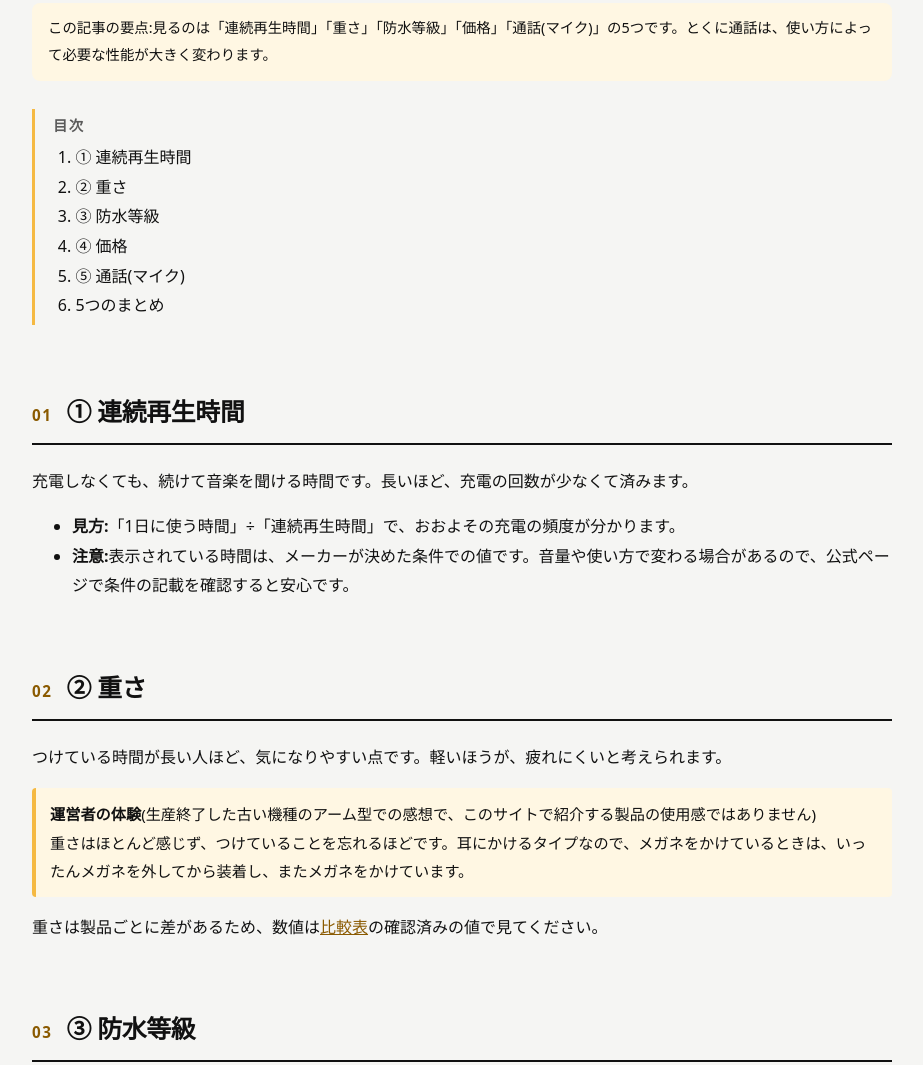
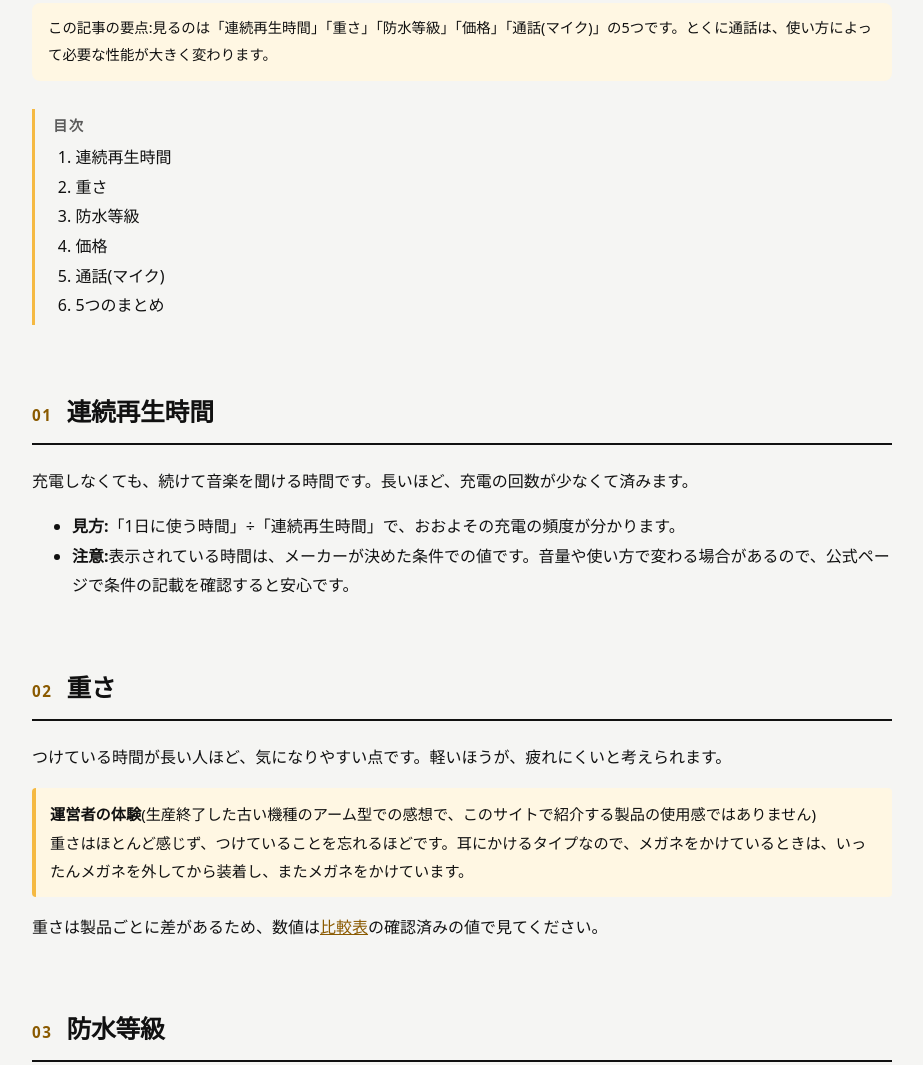
Before and after one commit to gearkurabe/site, an Astro site: page /how-to-choose in a window 1280 px wide. Shown: the part 413-1478 px from the top of the page, without its empty margins (178-1101 px from the left). Built offline with nearby package versions, Linux system fonts and the light colour scheme; Astro itself is replaced by a stand-in of ours.

Commit message:
Add files via upload

```diff
--- a/src/pages/how-to-choose.astro
+++ b/src/pages/how-to-choose.astro
@@ -11,28 +11,28 @@ import Hero from '../components/Hero.astro';
   <nav class="toc" aria-label="目次">
     <p class="toc-title">目次</p>
     <ol>
-      <li><a href="#play">① 連続再生時間</a></li>
-      <li><a href="#weight">② 重さ</a></li>
-      <li><a href="#water">③ 防水等級</a></li>
-      <li><a href="#price">④ 価格</a></li>
-      <li><a href="#mic">⑤ 通話(マイク)</a></li>
+      <li><a href="#play">連続再生時間</a></li>
+      <li><a href="#weight">重さ</a></li>
+      <li><a href="#water">防水等級</a></li>
+      <li><a href="#price">価格</a></li>
+      <li><a href="#mic">通話(マイク)</a></li>
       <li><a href="#summary">5つのまとめ</a></li>
     </ol>
   </nav>
 
-  <h2 class="band" id="play">① 連続再生時間</h2>
+  <h2 class="band" id="play">連続再生時間</h2>
   <p>充電しなくても、続けて音楽を聞ける時間です。長いほど、充電の回数が少なくて済みます。</p>
   <ul>
     <li><strong>見方:</strong>「1日に使う時間」÷「連続再生時間」で、おおよその充電の頻度が分かります。</li>
     <li><strong>注意:</strong>表示されている時間は、メーカーが決めた条件での値です。音量や使い方で変わる場合があるので、公式ページで条件の記載を確認すると安心です。</li>
   </ul>
 
-  <h2 class="band" id="weight">② 重さ</h2>
+  <h2 class="band" id="weight">重さ</h2>
   <p>つけている時間が長い人ほど、気になりやすい点です。軽いほうが、疲れにくいと考えられます。</p>
   <p class="exp"><strong>運営者の体験</strong>(生産終了した古い機種のアーム型での感想で、このサイトで紹介する製品の使用感ではありません)<br>重さはほとんど感じず、つけていることを忘れるほどです。耳にかけるタイプなので、メガネをかけているときは、いったんメガネを外してから装着し、またメガネをかけています。</p>
   <p>重さは製品ごとに差があるため、数値は<a href="/bone-conduction/compare/">比較表</a>の確認済みの値で見てください。</p>
 
-  <h2 class="band" id="water">③ 防水等級</h2>
+  <h2 class="band" id="water">防水等級</h2>
   <p>汗や雨の中で使うなら、確認しておきたい点です。「IPX5」のように書かれる表示で、IPコード(保護等級)と呼ばれます。</p>
   <ul>
     <li><strong>見方:</strong>「IP」のあとに2つの数字が並び、1つ目が防塵(ほこり)、2つ目が防水を表します。数字が大きいほど、保護性能が高くなります。片方を表示しない場合は「X」と書かれます。「IPX5」は、防塵は表示なし、防水が5という意味です。</li>
@@ -42,14 +42,14 @@ import Hero from '../components/Hero.astro';
   </ul>
   <p>IPX6とIPX7は試験の方法が違うため、IPX7が必ずIPX6より水に強い、とは限りません。海水や温泉などで使えるかは、等級だけでは分からないので、製品の取扱説明書で確認してください。</p>
 
-  <h2 class="band" id="price">④ 価格</h2>
+  <h2 class="band" id="price">価格</h2>
   <p>価格は、販売店や時期、ポイント、クーポンで変わります。このサイトの価格は、確認した日付と確認先を添えた「参考価格」です。購入前に、販売ページで必ずご確認ください。</p>
   <ul>
-    <li>初めて買うときは、まず予算を決めて、その範囲で、①〜③と⑤を比べると選びやすくなります。</li>
+    <li>初めて買うときは、まず予算を決めて、その範囲で、連続再生時間・重さ・防水等級・通話を比べると選びやすくなります。</li>
     <li>価格が高いほど、すべての項目がよくなるとは限りません。使う場面に必要な項目だけを見てください。</li>
   </ul>
 
-  <h2 class="band" id="mic">⑤ 通話(マイク)</h2>
+  <h2 class="band" id="mic">通話(マイク)</h2>
   <p>通話やオンライン会議にも使うなら、マイクの性能が大事です。骨伝導イヤホンは、音を聞く部分と、声を拾うマイクは別の部品なので、聞こえやすさと通話品質は、別々に考える必要があります。</p>
   <ul>
     <li><strong>ブームマイク付きの製品もあります。</strong>口の近くまで細いアームを伸ばして声を拾う、会議向けのタイプです。たとえばShokzの「OpenComm2」は、位置調整できるブームマイクを備えた骨伝導イヤホンとして報じられています(出典参照)。</li>
```
